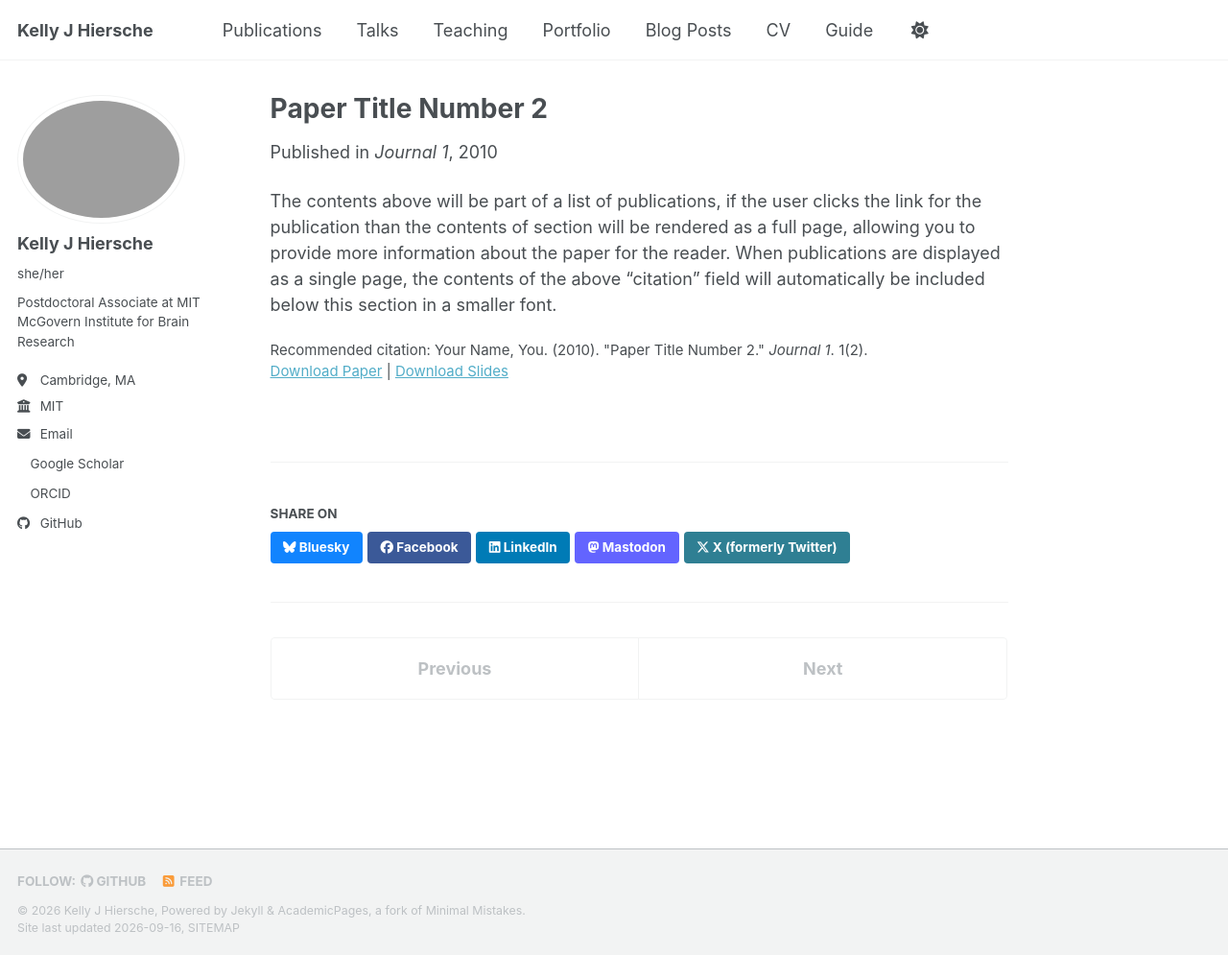
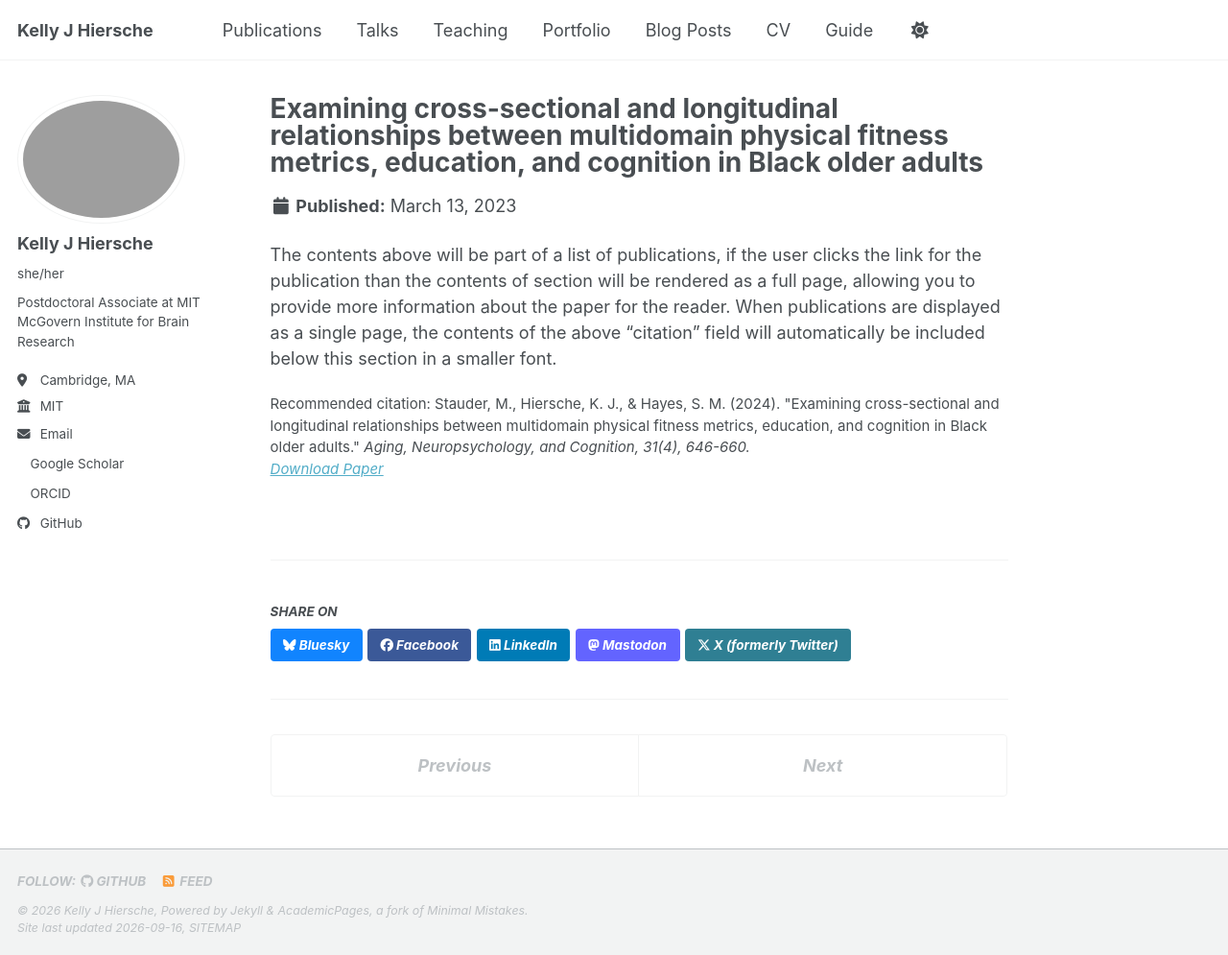
Before and after one commit to kellyjhiersche/kellyjhiersche.github.io, a Jekyll site: the page built from _publications/2023-03-13-PhysicalFitness-BOA.md, in a window 1280 px wide and 995 px high. Shown: the whole window at 96% size. Built offline with Jekyll 4.4.1, drawn with Linux system fonts in a browser that asks for light colours; a style sheet for code colours, icons or effects is not loaded.

Commit message:
Update and rename 2010-10-01-paper-title-number-2.md to 2023-03-13-PhysicalFitness-BOA.md

```diff
--- a/_publications/2010-10-01-paper-title-number-2.md
+++ b/_publications/2023-03-13-PhysicalFitness-BOA.md
@@ -1,14 +1,11 @@
 ---
-title: "Paper Title Number 2"
+title: "Examining cross-sectional and longitudinal relationships between multidomain physical fitness metrics, education, and cognition in Black older adults"
 collection: publications
 category: manuscripts
-permalink: /publication/2010-10-01-paper-title-number-2
-excerpt: 'This paper is about the number 2. The number 3 is left for future work.'
-date: 2010-10-01
-venue: 'Journal 1'
-slidesurl: 'https://academicpages.github.io/files/slides2.pdf'
+permalink: /publication/2023-03-13-PhysicalFitness-BOA
+date: 2023-03-13
 paperurl: 'https://academicpages.github.io/files/paper2.pdf'
-citation: 'Your Name, You. (2010). &quot;Paper Title Number 2.&quot; <i>Journal 1</i>. 1(2).'
+citation: 'Stauder, M., Hiersche, K. J., & Hayes, S. M. (2024).  &quot;Examining cross-sectional and longitudinal relationships between multidomain physical fitness metrics, education, and cognition in Black older adults.&quot; <i>Aging, Neuropsychology, and Cognition<i>, 31(4), 646-660.'
 ---
 
 The contents above will be part of a list of publications, if the user clicks the link for the publication than the contents of section will be rendered as a full page, allowing you to provide more information about the paper for the reader. When publications are displayed as a single page, the contents of the above "citation" field will automatically be included below this section in a smaller font.
```
